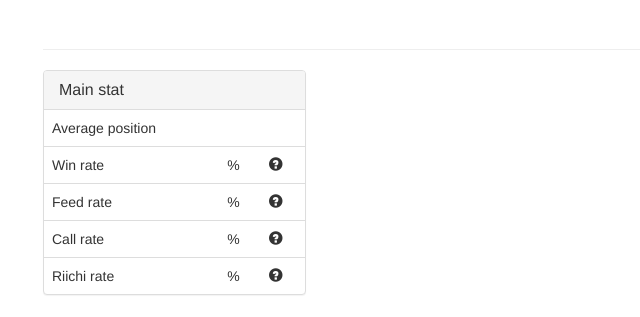
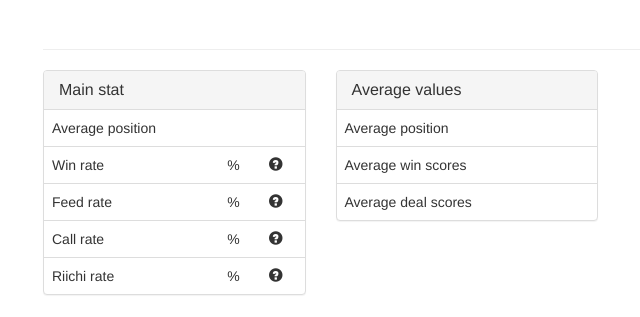
Before and after one commit to MahjongRepository/mahjong-stat, a Django app: template project/website/templates/website/player_statistics.html in a window 1280 px wide. Shown: the top 317 px of the page, without its empty margins (27-667 px from the left). Run offline with Django 3.2, Linux system fonts and the light colour scheme; the template is opened without the code that fills it, so the values that code supplies are empty; some libraries are stand-ins or nearby versions.

Commit message:
Display average win and lose points

```diff
--- a/project/website/templates/website/player_statistics.html
+++ b/project/website/templates/website/player_statistics.html
@@ -48,6 +48,28 @@
                             <span class="glyphicon glyphicon-question-sign" aria-hidden="true"
                                   title="is the number of hands where you have called riichi divided by the total number of hands you have played"></span>
                         </td>
+                    </tr>
+                </table>
+            </div>
+        </div>
+
+        <div class="col-lg-3">
+            <div class="panel panel-default">
+                <div class="panel-heading">
+                    <h3 class="panel-title">Average values</h3>
+                </div>
+                <table class="table">
+                    <tr>
+                        <td>Average position</td>
+                        <td>{{ average_position|floatformat:-2 }}</td>
+                    </tr>
+                    <tr>
+                        <td>Average win scores</td>
+                        <td>{{ average_win_scores|floatformat:0|intcomma }}</td>
+                    </tr>
+                    <tr>
+                        <td>Average deal scores</td>
+                        <td>{{ average_deal_scores|floatformat:0|intcomma }}</td>
                     </tr>
                 </table>
             </div>
```
Also changed, not shown: project/website/games/views.py (+10 -2 lines).
